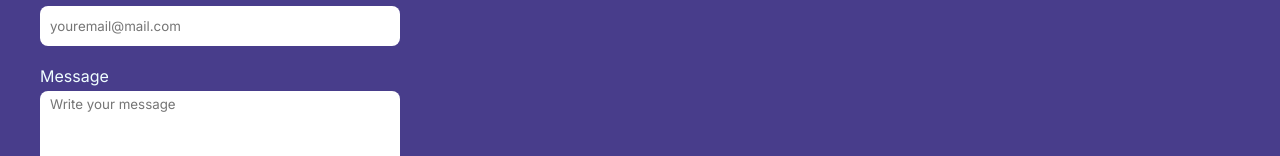
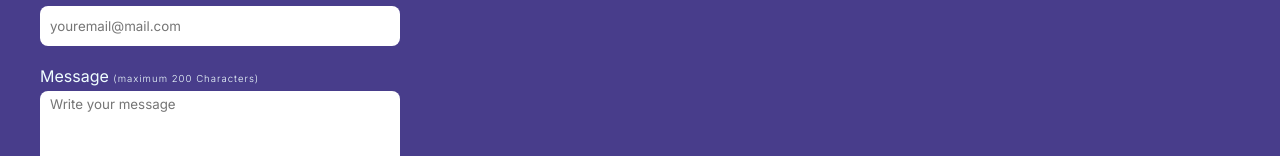
Before and after one commit to najeebputhiyallam/myportfolio2024, a Next.js app: page /contact in a window 1280 px wide. Shown: the part 291-447 px from the top of the page. Built offline with nearby package versions, Linux system fonts and the light colour scheme.

Commit message:
added maximum characters

```diff
--- a/src/components/contact-form/ContactForm.tsx
+++ b/src/components/contact-form/ContactForm.tsx
@@ -19,17 +19,17 @@ export default function ContactForm(){
 
                     <div className={styles.formDiv}>
                         <label htmlFor="name" >Name</label>
-                        <input type="text" name="name" placeholder="Your name" required />
+                        <input type="text" name="name" placeholder="Your name" required maxLength={25} minLength={3} />
                     </div>
 
                     <div className={styles.formDiv}>
                         <label htmlFor="email" >Email</label>
-                        <input type="email" name="email" placeholder="youremail@mail.com" required />
+                        <input type="email" name="email" placeholder="youremail@mail.com" required maxLength={35} minLength={6} />
                     </div>
 
                     <div className={styles.formDiv}>
-                        <label htmlFor="message" >Message</label>
-                        <textarea name="message" placeholder="Write your message" required ></textarea>
+                        <label htmlFor="message" >Message <span>(maximum 200 Characters)</span></label>
+                        <textarea name="message" placeholder="Write your message" required maxLength={200} minLength={5} ></textarea>
                     </div>
 
                     <div className={styles.formDiv}>
--- a/src/components/contact-form/contactform.module.css
+++ b/src/components/contact-form/contactform.module.css
@@ -22,3 +22,5 @@
     background: transparent;
     color: var(--btnColor);
 }
+
+.formDiv label span { font-size: .6rem; font-weight: 300; letter-spacing: 1px; }
```
